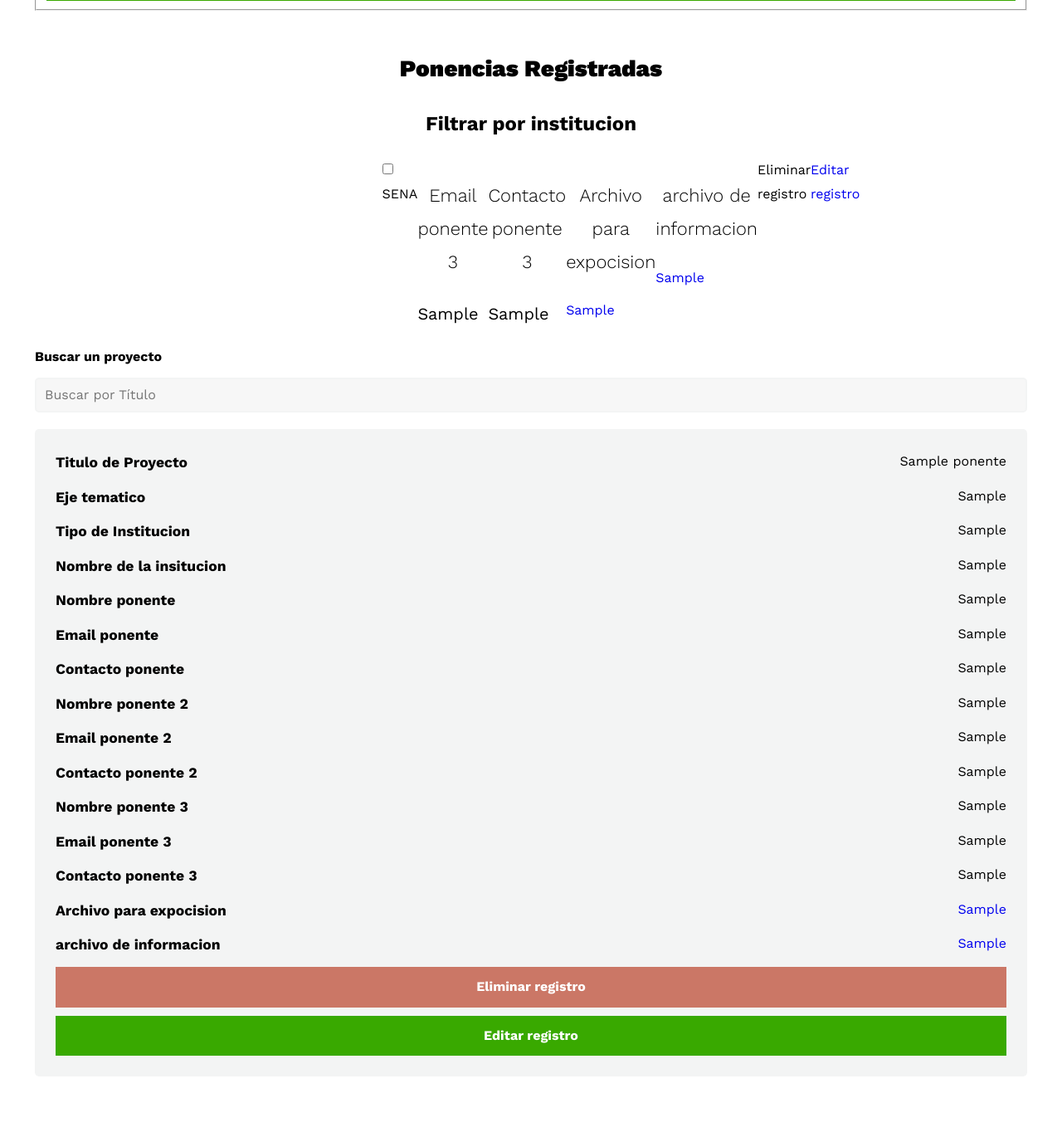
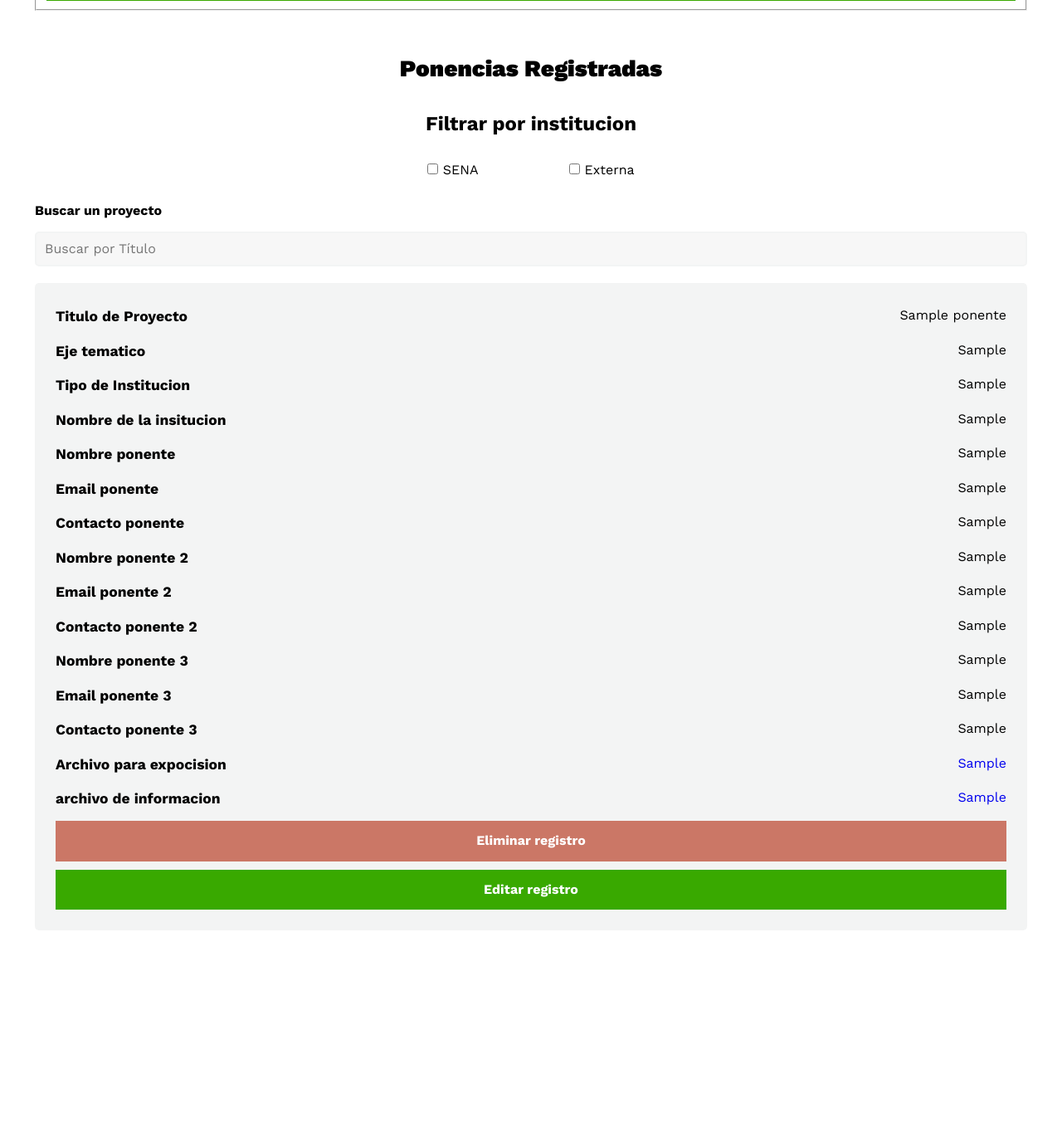
Before and after one commit to 1227JL/mussaCafec, a PHP site: page /views/admin/Ponentes.php?edit_id=1 in a window 1280 px wide. Shown: the part 2010-3386 px from the top of the page at 83% size. After the commit the page ends 3106 px from the top, so only its background shows below. Run offline with PHP 8.4, Linux system fonts and the light colour scheme; a user stored in the database is signed in; tables that the repository leaves empty hold one stand-in row (values such as "Sample post"); some libraries are stand-ins or nearby versions.

Commit message:
Implementacion de estilos en el admin 3

```diff
--- a/includes/config/database.php
+++ b/includes/config/database.php
@@ -4,8 +4,19 @@ if(!isset($_SESSION)){
     session_start();
 }
 
+// function conectarDB(): mysqli {
+//     $db = new mysqli('localhost', 'root', '', 'mussacafec');
+
+//     if(!$db){
+//         echo 'Error, no se pudo conectar';
+//         exit;
+//     }
+
+//     return $db;
+// }
+
 function conectarDB(): mysqli {
-    $db = new mysqli('localhost', 'root', '', 'mussacafec');
+    $db = new mysqli('localhost', 'root', '1227060123', 'mussacafec');
 
     if(!$db){
         echo 'Error, no se pudo conectar';
@@ -14,14 +25,3 @@ function conectarDB(): mysqli {
 
     return $db;
 }
-
-// function conectarDB(): mysqli {
-//     $db = new mysqli('localhost', 'root', '1227060123', 'mussacafec');
-
-//     if(!$db){
-//         echo 'Error, no se pudo conectar';
-//         exit;
-//     }
-
-//     return $db;
-// }
--- a/views/admin/Ponentes.php
+++ b/views/admin/Ponentes.php
@@ -161,27 +161,9 @@
                         <input type="checkbox" id="filtroSena" name="filtroTipo" value="SENA" class="check">
                         <label for="filtroSena">SENA</label>
                     </div>
-                    <div class="datos">
-                        <h3>Email ponente 3</h3>
-                        <p><?= $datos['correo_3']?></p>
-                    </div>
-                    <div class="datos">
-                        <h3>Contacto ponente 3</h3>
-                        <p><?= $datos['contacto_3']?></p>
-                    </div>
-                    <div class="datos">
-                        <h3>Archivo para expocision</h3>
-                        <a href="../../uploads/ponentes/<?= $datos['archivo_1']?>" download><?= $datos['archivo_1']?></a>
-                    </div>
-                    <div class="datos">
-                        <h3>archivo de informacion</h3>
-                        <a href="../../uploads/ponentes/<?= $datos['archivo_2']?>" download><?= $datos['archivo_2']?></a>
-                    </div>
-                    <div class="datos">
-                        <a onclick="confirmar(<?=$datos['id'];?>)" class="delete">Eliminar registro</a>
-                    </div>
-                    <div class="datos">
-                        <a href="Ponentes.php?edit_id=<?=$datos['id']?>"  class="edit">Editar registro</a>
+                    <div class="institucion">
+                        <input type="checkbox" id="filtroExterna" name="filtroTipo" value="Externa" class="check">
+                        <label for="filtroExterna">Externa</label>
                     </div>
                 </div>
                 <div class="coolinput">
```
Also changed, not shown: 4 other files.
